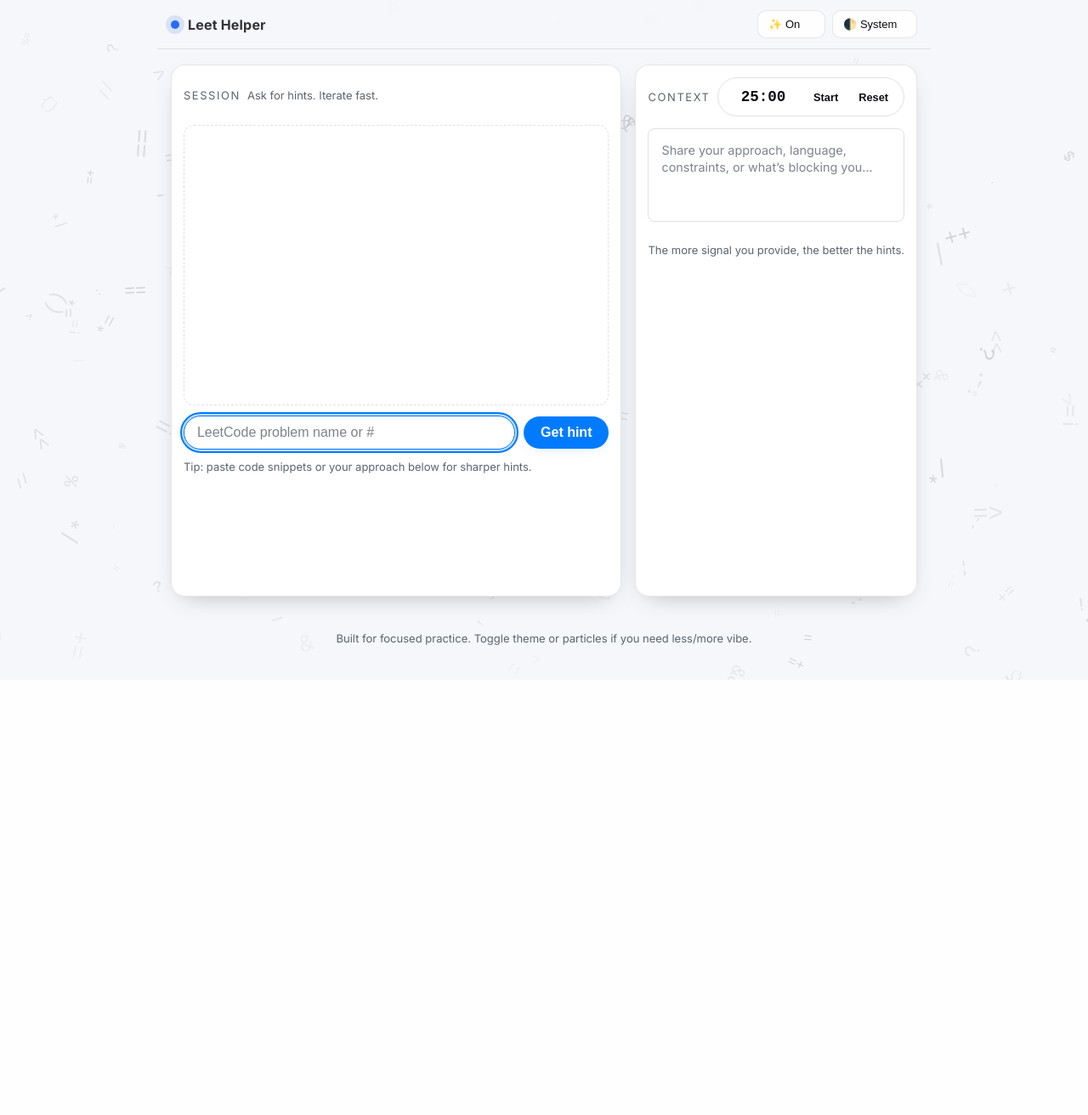
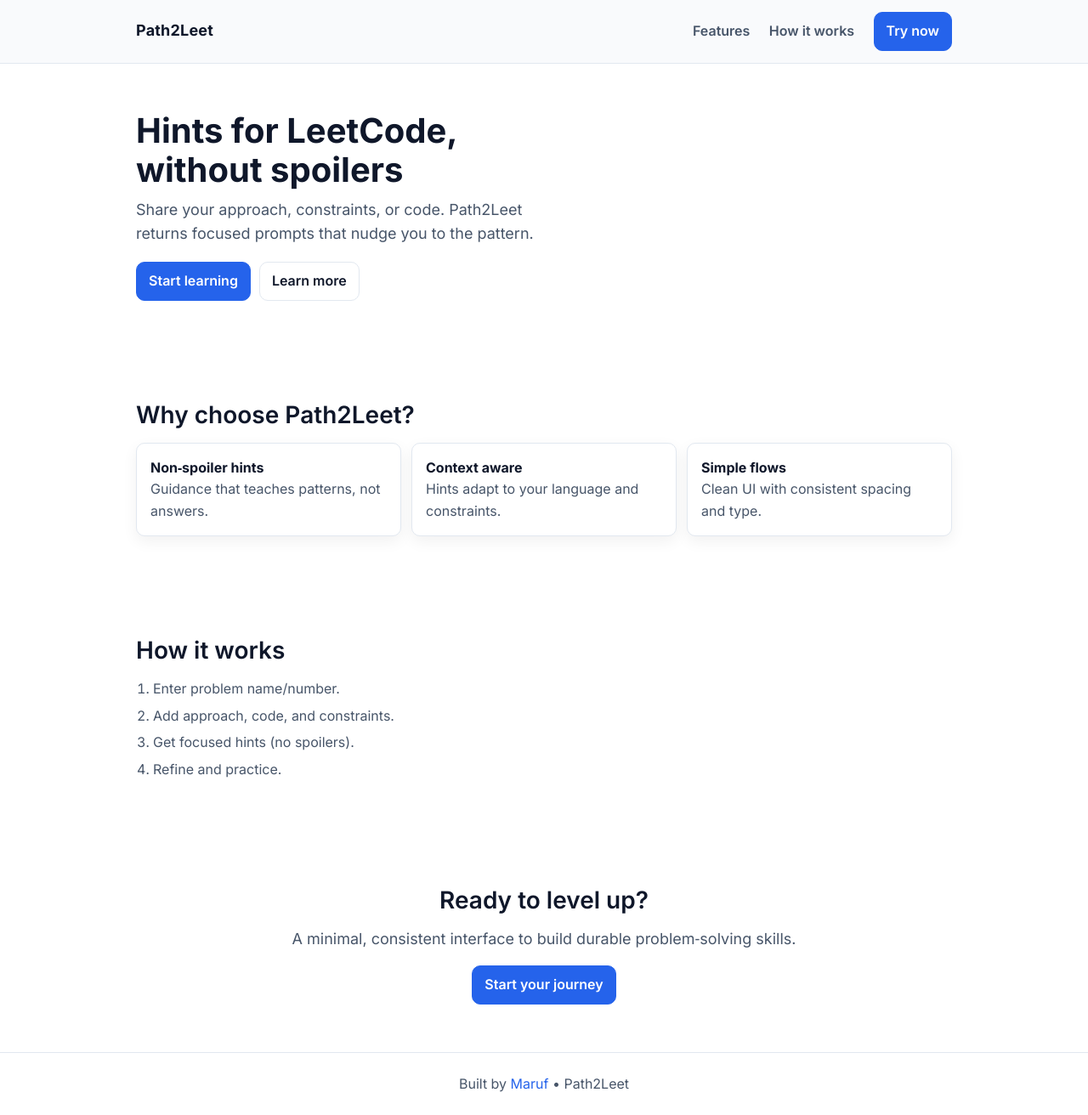
Before and after one commit to MarufHossain14/path2leet, a Flask app: page / in a window 1280 px wide. Shown: the whole page at 85% size. Before the commit the page ends 800 px from the top, so only its background shows below. Run offline with Flask 3, Linux system fonts and the light colour scheme.

Commit message:
feat: enhance UI/UX with theme dropdowns, landing page, and improved styling

```diff
--- a/app.py
+++ b/app.py
@@ -121,12 +121,12 @@ def sanitize_conversation_history(history):
     return sanitized_history
 
 @app.route('/')
+def landing():
+    return render_template('landing.html')
+
+@app.route('/app')
 def index():
     return render_template('index.html')
-
-@app.route('/landing')
-def landing():
-    return render_template('landing.html')
 
 @app.route('/get_hint', methods=['POST'])
 def get_hint():
--- a/templates/index.html
+++ b/templates/index.html
@@ -211,7 +211,7 @@
         opacity: 1;
       }
       textarea {
-        min-height: 110px;
+        min-height: 180px;
         resize: vertical;
         line-height: 1.5;
         font-family: inherit;
@@ -226,7 +226,7 @@
 
       /* Utilities */
       .muted { color: var(--muted); font-size: 13px; }
-      .stack { display: grid; gap: 12px; }
+      .stack { display: grid; gap: 8px; }
       .row { display: flex; gap: 8px; align-items: center; flex-wrap: wrap; }
 
       /* Timer chip */
@@ -235,7 +235,57 @@
       .timer-btn { border: none; background: transparent; color: var(--fg); cursor: pointer; padding: 6px 8px; border-radius: 8px; }
       .timer-btn:hover { background: color-mix(in oklab, var(--fg) 8%, transparent); }
 
-      footer { max-width: 1100px; margin: 0 auto 28px; padding: 0 16px; color: var(--muted); font-size: 13px; }
+      footer {
+        max-width: 1100px;
+        margin: 0 auto 28px;
+        padding: 0 16px;
+        color: var(--muted);
+        font-size: 13px;
+        display: flex;
+        justify-content: center;
+        align-items: center;
+        gap: 12px;
+        flex-wrap: wrap;
+      }
+
+      .github-credit {
+        color: var(--muted);
+        opacity: 0.7;
+        transition: opacity 0.2s ease, transform 0.2s ease;
+        text-decoration: none;
+        display: inline-flex;
+        align-items: center;
+        justify-content: center;
+        width: 18px;
+        height: 18px;
+        flex-shrink: 0;
+      }
+
+      .github-credit:hover {
+        opacity: 1;
+        transform: scale(1.15);
+        color: var(--brand);
+      }
+
+      /* Context tips styling */
+      .context-tips {
+        margin-top: 8px;
+      }
+
+      .context-list {
+        margin: 8px 0 0 0;
+        padding-left: 16px;
+        font-size: 12px;
+        line-height: 1.4;
+      }
+
+      .context-list li {
+        margin-bottom: 4px;
+      }
+
+      .context-list li:last-child {
+        margin-bottom: 0;
+      }
 
       /* Visually hidden (for a11y) */
       .visually-hidden { position: absolute !important; height: 1px; width: 1px; overflow: hidden; clip: rect(1px, 1px, 1px, 1px); white-space: nowrap; }
@@ -319,14 +369,33 @@
           </div>
           <div class="card-body stack">
             <label for="contextInput" class="visually-hidden">Additional context</label>
-            <textarea id="contextInput" placeholder="Share your approach, language, constraints, or what’s blocking you..."></textarea>
-            <p class="muted">The more signal you provide, the better the hints.</p>
+            <textarea id="contextInput" placeholder="💡 Share your approach, language, constraints, or what's blocking you...
+
+Example:
+• Using Python, need help with two pointers
+• Stuck on edge cases for binary search
+• Want to optimize O(n²) solution to O(n)
+• Current approach: using hashmap but getting TLE"></textarea>
+            <div class="context-tips">
+              <p class="muted">💡 <strong>Pro tips:</strong></p>
+              <ul class="muted context-list">
+                <li>Mention your programming language</li>
+                <li>Describe your current approach</li>
+                <li>Share specific constraints or edge cases</li>
+                <li>Ask about time/space complexity</li>
+              </ul>
+            </div>
           </div>
         </aside>
       </main>
 
       <footer>
         <p class="muted">Built for focused practice. Toggle theme or particles if you need less/more vibe.</p>
+        <a href="https://github.com/MarufHossain14" target="_blank" rel="noopener noreferrer" class="github-credit" aria-label="Visit Maruf Hossain's GitHub">
+          <svg width="16" height="16" viewBox="0 0 24 24" fill="currentColor" aria-hidden="true">
+            <path d="M12 0c-6.626 0-12 5.373-12 12 0 5.302 3.438 9.8 8.207 11.387.599.111.793-.261.793-.577v-2.234c-3.338.726-4.033-1.416-4.033-1.416-.546-1.387-1.333-1.756-1.333-1.756-1.089-.745.083-.729.083-.729 1.205.084 1.839 1.237 1.839 1.237 1.07 1.834 2.807 1.304 3.492.997.107-.775.418-1.305.762-1.604-2.665-.305-5.467-1.334-5.467-5.931 0-1.311.469-2.381 1.236-3.221-.124-.303-.535-1.524.117-3.176 0 0 1.008-.322 3.301 1.23.957-.266 1.983-.399 3.003-.404 1.02.005 2.047.138 3.006.404 2.291-1.552 3.297-1.23 3.297-1.23.653 1.653.242 2.874.118 3.176.77.84 1.235 1.911 1.235 3.221 0 4.609-2.807 5.624-5.479 5.921.43.372.823 1.102.823 2.222v3.293c0 .319.192.694.801.576 4.765-1.589 8.199-6.086 8.199-11.386 0-6.627-5.373-12-12-12z"/>
+          </svg>
+        </a>
       </footer>
     </div>
 
--- a/templates/landing.html
+++ b/templates/landing.html
@@ -1,190 +1,182 @@
 <!DOCTYPE html>
-<html lang="en" data-theme="light">
+<html lang="en">
 <head>
-    <meta charset="UTF-8">
-    <meta name="viewport" content="width=device-width, initial-scale=1.0">
-    <title>LeetCode Path Finder - AI-Powered Coding Hints</title>
+  <meta charset="utf-8" />
+  <meta name="viewport" content="width=device-width, initial-scale=1" />
+  <title>Path2Leet — Hints for LeetCode</title>
   <link rel="preconnect" href="https://fonts.googleapis.com">
   <link rel="preconnect" href="https://fonts.gstatic.com" crossorigin>
-    <link href="https://fonts.googleapis.com/css2?family=Mulish:wght@400;600;700&family=Press+Start+2P&display=swap" rel="stylesheet">
-    <link rel="stylesheet" href="{{ url_for('static', filename='css/landing.css') }}">
+  <link href="https://fonts.googleapis.com/css2?family=Inter:wght@400;600;700&display=swap" rel="stylesheet">
+  <style>
+    /* --------- Design system (neutral, consistent) --------- */
+    :root{
+      --bg:#ffffff;          /* page background */
+      --text:#0f172a;        /* slate-900 */
+      --muted:#475569;       /* slate-600 */
+      --panel:#f8fafc;       /* slate-50 */
+      --border:#e2e8f0;      /* slate-200 */
+      --brand:#2563eb;       /* blue-600 */
+      --radius:10px;
+      --shadow:0 6px 18px rgba(2,6,23,.06);
+      --max:960px;
+      --space:56px;          /* vertical rhythm */
+    }
+
+    /* Dark theme support */
+    @media (prefers-color-scheme: dark) {
+      :root {
+        --bg: #0f172a;
+        --text: #f1f5f9;
+        --muted: #94a3b8;
+        --panel: #1e293b;
+        --border: #334155;
+        --brand: #3b82f6;
+      }
+    }
+
+    html,body{height:100%}
+    body{margin:0;font-family:Inter,system-ui,-apple-system,Segoe UI,Roboto,Arial,sans-serif;color:var(--text);background:var(--bg);line-height:1.6}
+    .container{max-width:var(--max);margin:0 auto;padding:0 20px}
+
+    /* --------- Header --------- */
+    header{position:sticky;top:0;background:rgba(248,250,252,.85);backdrop-filter:saturate(160%) blur(6px);border-bottom:1px solid var(--border);z-index:50}
+    @media (prefers-color-scheme: dark) {
+      header{background:rgba(15,23,42,.85)}
+    }
+    .nav{display:flex;align-items:center;justify-content:space-between;padding:14px 0}
+    .brand{font-weight:700;letter-spacing:.2px;font-size:18px}
+    nav a{color:var(--muted);text-decoration:none;font-weight:600;margin-left:18px;transition:color 0.2s ease}
+    nav a:hover{color:var(--text)}
+    .btn{display:inline-flex;align-items:center;gap:8px;border:1px solid var(--border);background:var(--bg);color:var(--text);padding:9px 14px;border-radius:var(--radius);text-decoration:none;font-weight:600;transition:all 0.2s ease}
+    .btn:hover{transform:translateY(-1px);box-shadow:0 4px 12px rgba(2,6,23,.1)}
+    .btn-primary{background:var(--brand);border-color:var(--brand);color:#fff}
+
+    /* --------- Sections --------- */
+    section{padding:var(--space) 0}
+    h1{font-size:clamp(28px,4vw,40px);line-height:1.15;margin:0 0 10px;font-weight:700}
+    h2{font-size:clamp(22px,3vw,28px);margin:0 0 10px;font-weight:600}
+    p.lead{color:var(--muted);margin:0;font-size:18px}
+
+    /* --------- Hero --------- */
+    .hero-grid{display:grid;grid-template-columns:1.1fr .9fr;gap:28px;align-items:center}
+    .preview{background:var(--panel);border:1px solid var(--border);border-radius:var(--radius);box-shadow:var(--shadow);overflow:hidden;min-height:500px}
+    .preview__head{display:flex;align-items:center;justify-content:space-between;padding:20px 24px;border-bottom:1px solid var(--border);background:var(--bg);font-size:16px}
+    .header-left{display:flex;align-items:center}
+    .header-right{display:flex;align-items:center;gap:16px}
+    .timer-display{display:flex;align-items:center;gap:6px;font-size:14px}
+    .timer-value{font-weight:600;color:var(--text)}
+    .theme-toggle{display:flex;align-items:center;font-size:16px}
+    .preview{background:var(--panel);border:1px solid var(--border);border-radius:var(--radius);box-shadow:var(--shadow);overflow:hidden}
+    .preview__head{display:flex;align-items:center;justify-content:space-between;padding:12px 14px;border-bottom:1px solid var(--border);background:var(--bg)}
+    .preview__body{display:grid;grid-template-columns:1fr 1fr;gap:12px;padding:14px}
+    .bubble{padding:10px 12px;border-radius:8px;border:1px solid var(--border);background:var(--bg);font-size:14px}
+    .bubble.bot{background:#f1f5f9}
+    .input{display:flex;gap:8px}
+    .input input{flex:1;border:1px solid var(--border);border-radius:8px;padding:10px;background:var(--bg);font:inherit}
+
+    /* --------- Features --------- */
+    .grid{display:grid;gap:12px;grid-template-columns:repeat(3,1fr)}
+    .card{background:var(--bg);border:1px solid var(--border);border-radius:var(--radius);box-shadow:var(--shadow);padding:16px;transition:transform 0.2s ease}
+    .card:hover{transform:translateY(-2px)}
+    .muted{color:var(--muted)}
+
+    /* --------- How --------- */
+    ol.steps{margin:0;padding-left:20px;color:var(--muted)}
+    ol.steps li{margin:6px 0}
+
+    /* --------- Footer --------- */
+    footer{border-top:1px solid var(--border);padding:24px 0;color:var(--muted);text-align:center}
+
+    /* --------- Responsive --------- */
+    @media (max-width:980px){.hero-grid,.preview__body{grid-template-columns:1fr}}
+    @media (max-width:720px){.grid{grid-template-columns:1fr}}
+    @media (max-width:640px){
+      .nav{flex-direction:column;gap:12px;align-items:flex-start}
+      nav{display:flex;flex-wrap:wrap;gap:12px;margin:0}
+      nav a{margin:0}
+    }
+
+    /* --------- Animations --------- */
+    @keyframes fadeInUp {
+      from { opacity: 0; transform: translateY(20px); }
+      to { opacity: 1; transform: translateY(0); }
+    }
+    .hero > div > div:first-child { animation: fadeInUp 0.6s ease-out; }
+    .preview { animation: fadeInUp 0.6s ease-out 0.2s both; }
+  </style>
 </head>
 <body>
-    <!-- Navigation -->
-    <nav class="navbar">
-        <div class="nav-container">
-            <div class="nav-logo">
-                <h2>LeetCode Coach</h2>
+  <header>
+    <div class="container nav">
+      <div class="brand">Path2Leet</div>
+      <nav>
+        <a href="#features">Features</a>
+        <a href="#how">How it works</a>
+        <a class="btn btn-primary" href="/app">Try now</a>
+      </nav>
     </div>
-            <div class="nav-links">
-                <a href="#features">Features</a>
-                <a href="#how-it-works">How It Works</a>
-                <a href="/" class="cta-button">Try Now</a>
+  </header>
+
+  <main>
+    <section class="hero">
+      <div class="container hero-grid">
+        <div>
+          <h1>Hints for LeetCode, without spoilers</h1>
+          <p class="lead">Share your approach, constraints, or code. Path2Leet returns focused prompts that nudge you to the pattern.</p>
+          <div style="margin-top:18px;display:flex;gap:10px;flex-wrap:wrap">
+            <a class="btn btn-primary" href="/app">Start learning</a>
+            <a class="btn" href="#how">Learn more</a>
           </div>
         </div>
-    </nav>
 
-    <!-- Hero Section -->
-    <section class="hero">
-        <div class="hero-container">
-            <div class="hero-content">
-                <h1 class="hero-title">
-                    Master LeetCode with
-                    <span class="gradient-text">AI-Powered Hints</span>
-                </h1>
-                <p class="hero-subtitle">
-                    Get personalized hints and guidance for LeetCode problems without spoiling the solution.
-                    Learn problem-solving strategies with our intelligent coaching system.
-                </p>
-                <div class="hero-buttons">
-                    <a href="/" class="primary-button">Start Learning</a>
-                    <a href="#how-it-works" class="secondary-button">Learn More</a>
       </div>
+    </section>
+
+    <section id="features">
+      <div class="container">
+        <h2>Why choose Path2Leet?</h2>
+        <div class="grid">
+          <div class="card">
+            <strong>Non‑spoiler hints</strong>
+            <div class="muted">Guidance that teaches patterns, not answers.</div>
           </div>
-            <div class="hero-visual">
-                <!-- Non-functional Chatbot UI -->
-                <div class="app-preview">
-                    <div class="app-header">
-                        <div class="header-left">
-                            <h1>LeetCode Coach</h1>
-                            <div class="timer-container">
-                                <span class="timer">25:00</span>
+          <div class="card">
+            <strong>Context aware</strong>
+            <div class="muted">Hints adapt to your language and constraints.</div>
           </div>
-                        </div>
-                        <div class="header-right">
-                            <span class="built-by">Built by Maruf</span>
-                        </div>
-                    </div>
-                    <div class="main-content">
-                        <div class="chat-section">
-                            <div class="chat-box">
-                                <div class="chat-message user">I'm stuck on the 'Two Sum' problem.</div>
-                                <div class="chat-message bot">No problem! Can you tell me what you've tried so far?</div>
-                                <div class="chat-message user">I was thinking of using a nested loop, but it's too slow.</div>
-                                <div class="chat-message bot">That's a good start! You're right, nested loops work but can be slow. Think about a way to look up numbers you've already seen in a single step.</div>
-                            </div>
-                            <div class="input-area">
-                                <input type="text" value="What data structure is good for fast lookups?" readonly>
-                                <button>Get Hint</button>
-                            </div>
-                        </div>
-                        <div class="context-section">
-                            <h3>Additional Context</h3>
-                            <textarea readonly>My current code:
-function twoSum(nums, target) {
-  for (let i = 0; i < nums.length; i++) {
-    for (let j = i + 1; j < nums.length; j++) {
-      if (nums[i] + nums[j] === target) {
-        return [i, j];
-      }
-    }
-  }
-}</textarea>
-                            <div class="context-info">
-                                <p>💡 Providing context helps me give you more targeted hints!</p>
-                            </div>
-                        </div>
-                    </div>
+          <div class="card">
+            <strong>Simple flows</strong>
+            <div class="muted">Clean UI with consistent spacing and type.</div>
           </div>
         </div>
       </div>
     </section>
 
-    <!-- Features Section -->
-    <section id="features" class="features">
-        <div class="landing-container">
-            <h2 class="section-title">Why Choose LeetCode Coach?</h2>
-            <div class="features-grid">
-                <div class="feature-card">
-                    <div class="feature-icon">🤖</div>
-                    <h3>AI-Powered Hints</h3>
-                    <p>Get intelligent, contextual hints that guide your thinking without giving away the solution.</p>
-                </div>
-                <div class="feature-card">
-                    <div class="feature-icon">🎯</div>
-                    <h3>Personalized Guidance</h3>
-                    <p>Share your approach and get tailored hints that build on your current thinking.</p>
-                </div>
-                <div class="feature-card">
-                    <div class="feature-icon">⏱️</div>
-                    <h3>Pomodoro Timer</h3>
-                    <p>Stay focused with built-in time management to optimize your study sessions.</p>
-                </div>
-                <div class="feature-card">
-                    <div class="feature-icon">🔄</div>
-                    <h3>Multiple Hints</h3>
-                    <p>Get different perspectives and approaches when you're stuck on a problem.</p>
-                </div>
-                <div class="feature-card">
-                    <div class="feature-icon">🎨</div>
-                    <h3>Dark/Light Mode</h3>
-                    <p>Comfortable coding environment with theme switching and floating code particles.</p>
-                </div>
-                <div class="feature-card">
-                    <div class="feature-icon">🔒</div>
-                    <h3>Secure & Private</h3>
-                    <p>Your code and conversations are protected with advanced security measures.</p>
-                </div>
-            </div>
+    <section id="how">
+      <div class="container">
+        <h2>How it works</h2>
+        <ol class="steps">
+          <li>Enter problem name/number.</li>
+          <li>Add approach, code, and constraints.</li>
+          <li>Get focused hints (no spoilers).</li>
+          <li>Refine and practice.</li>
+        </ol>
       </div>
     </section>
 
-    <!-- How It Works Section -->
-    <section id="how-it-works" class="how-it-works">
-        <div class="landing-container">
-            <h2 class="section-title">How It Works</h2>
-            <div class="steps">
-                <div class="step">
-                    <div class="step-number">1</div>
-                    <h3>Enter Problem</h3>
-                    <p>Type the LeetCode problem name or number you're working on.</p>
-                </div>
-                <div class="step">
-                    <div class="step-number">2</div>
-                    <h3>Add Context</h3>
-                    <p>Share your current approach, code, or specific challenges you're facing.</p>
-                </div>
-                <div class="step">
-                    <div class="step-number">3</div>
-                    <h3>Get Hints</h3>
-                    <p>Receive personalized hints that guide your thinking without spoiling the solution.</p>
-                </div>
-                <div class="step">
-                    <div class="step-number">4</div>
-                    <h3>Learn & Improve</h3>
-                    <p>Build problem-solving skills with targeted guidance and practice.</p>
-                </div>
-            </div>
+    <section>
+      <div class="container" style="text-align:center">
+        <h2>Ready to level up?</h2>
+        <p class="lead">A minimal, consistent interface to build durable problem‑solving skills.</p>
+        <div style="margin-top:16px"><a class="btn btn-primary" href="/app">Start your journey</a></div>
       </div>
     </section>
+  </main>
 
-    <!-- CTA Section -->
-    <section class="cta-section">
-        <div class="landing-container">
-            <h2>Ready to Level Up Your Coding Skills?</h2>
-            <p>Join thousands of developers who are improving their problem-solving abilities with AI-powered guidance.</p>
-            <a href="/" class="primary-button large">Start Your Learning Journey</a>
-        </div>
-    </section>
-
-    <!-- Footer -->
-    <footer class="footer">
-        <div class="landing-container">
-            <div class="footer-content">
-                <div class="footer-section">
-                    <h3>LeetCode Coach</h3>
-                    <p>AI-powered hints for LeetCode problems</p>
-                </div>
-                <div class="footer-section">
-                    <h4>Built by</h4>
-                    <a href="https://www.instagram.com/Maruf14hussain" target="_blank" rel="noopener">
-                        <svg class="instagram-icon" xmlns="http://www.w3.org/2000/svg" width="18" height="18" viewBox="0 0 24 24" fill="none" stroke="currentColor" stroke-width="1.5" stroke-linecap="round" stroke-linejoin="round" style="vertical-align:middle;margin-right:4px;"><rect x="2" y="2" width="20" height="20" rx="5" ry="5"/><path d="M16 11.37A4 4 0 1 1 12.63 8 4 4 0 0 1 16 11.37z"/><line x1="17.5" y1="6.5" x2="17.5" y2="6.5"/></svg>
-                        Maruf
-                    </a>
-                </div>
-            </div>
+  <footer>
+    <div class="container">
+      Built by <a href="https://github.com/MarufHossain14" target="_blank" rel="noopener noreferrer" style="color:var(--brand);text-decoration:none">Maruf</a> • Path2Leet
     </div>
   </footer>
-
 </body>
 </html>
```
Lines whose indentation alone changed are shown as unchanged.
